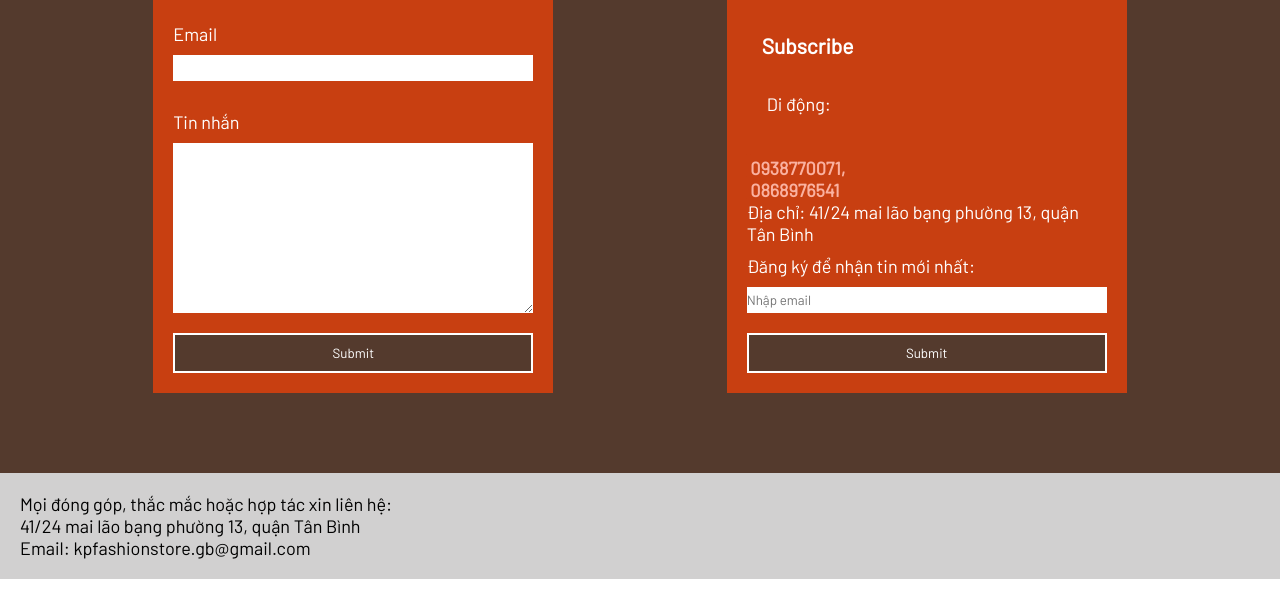
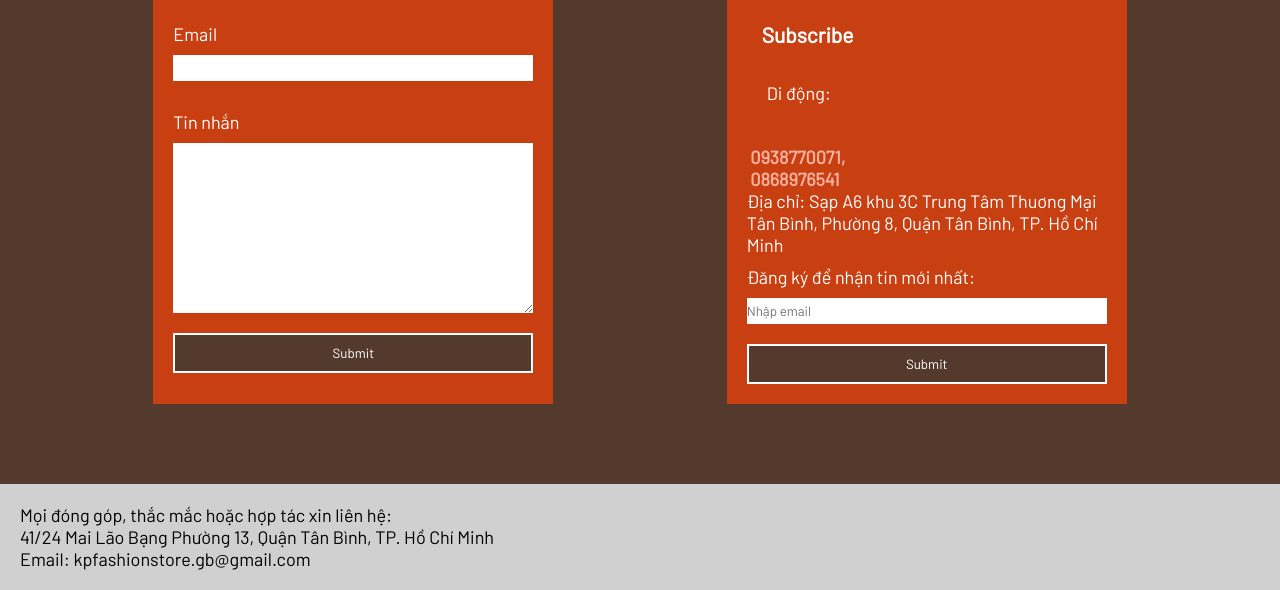
Before and after one commit to phantom037/dobaukp, a plain HTML site: page index.html in a window 1280 px wide. Shown: the part 4047-4637 px from the top of the page. Drawn offline with Linux system fonts and the light colour scheme.

Commit message:
Update index.html

```diff
--- a/index.html
+++ b/index.html
@@ -249,7 +249,7 @@ Kp Fashion muốn gửi tới các “Nàng” những năng lươ
                   <a class="name-phone-mail" href="tel:"><h4>&nbsp;</h4></a>
                   <a class="name-phone-mail" href="tel:0938770071"><h4>&nbsp;0938770071,</h4></a>
                   <a class="name-phone-mail" href="tel:0868976541"><h4>&nbsp;0868976541</h4></a>
-                  Địa chỉ: 41/24 mai lão bạng phường 13, quận Tân Bình
+                  Địa chỉ: Sạp A6 khu 3C Trung Tâm Thuơng Mại Tân Bình, Phường 8, Quận Tân Bình, TP. Hồ Chí Minh
               </p>
 
               <form action="" class="contact__form contact__mailing-form">
@@ -265,7 +265,7 @@ Kp Fashion muốn gửi tới các “Nàng” những năng lươ
         <!--START CREDITS-->
         <section class="credits">
           Mọi đóng góp, thắc mắc hoặc hợp tác xin liên hệ:
-          <br>41/24 mai lão bạng phường 13, quận Tân Bình
+          <br>41/24 Mai Lão Bạng Phường 13, Quận Tân Bình, TP. Hồ Chí Minh
           <br>Email: kpfashionstore.gb@gmail.com
         </section>
         <!--END CREDITS-->
```
